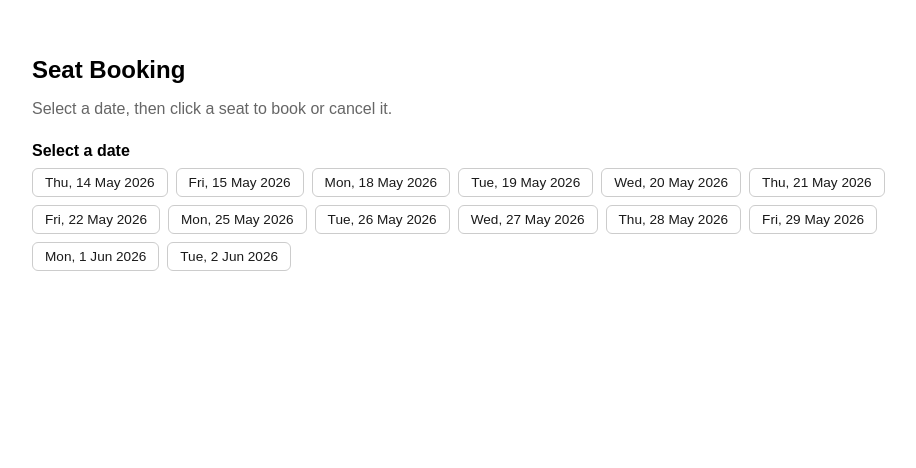
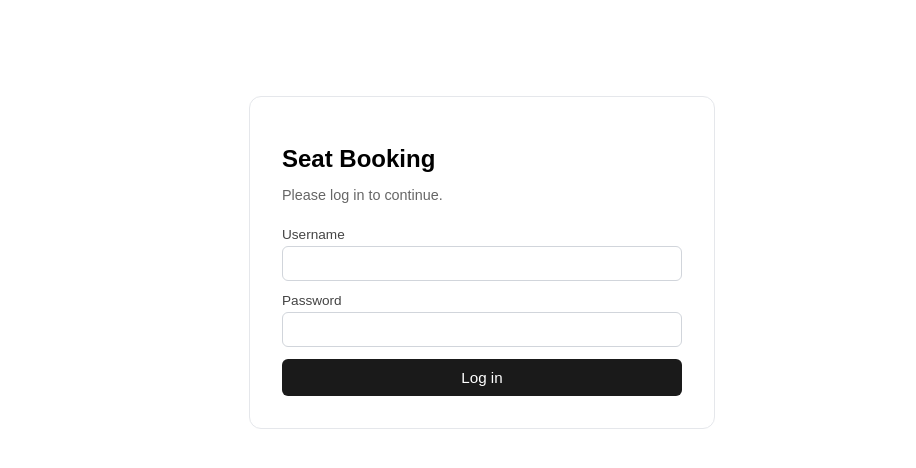
Before and after one commit to pranay-olivier/seat-booking, a Next.js app: page / in a window 1280 px wide. Shown: the top 468 px of the page, without its empty margins (158-1074 px from the left). Built offline with nearby package versions, Linux system fonts and the light colour scheme.

Commit message:
Update index.js

```diff
--- a/pages/index.js
+++ b/pages/index.js
@@ -1,10 +1,14 @@
 import { createClient } from '@supabase/supabase-js'
-import { useState } from 'react'
+import { useState, useEffect } from 'react'
 
 const supabase = createClient(
   'https://aidkjaptzbwmetjvpylg.supabase.co',
   'eyJhbGciOiJIUzI1NiIsInR5cCI6IkpXVCJ9.eyJpc3MiOiJzdXBhYmFzZSIsInJlZiI6ImFpZGtqYXB0emJ3bWV0anZweWxnIiwicm9sZSI6ImFub24iLCJpYXQiOjE3Nzg2ODU0MjYsImV4cCI6MjA5NDI2MTQyNn0.Rs4d3O001P3pPAb8qUFETcNRYijp2_8PFaZjy0kNlHs'
 )
+
+const USERS = {
+  'Dept.W': 'QMUL'
+}
 
 function getNext14Weekdays() {
   const days = []
@@ -29,11 +33,40 @@ function formatDisplay(date) {
 }
 
 export default function Home() {
+  const [loggedIn, setLoggedIn] = useState(false)
+  const [username, setUsername] = useState('')
+  const [password, setPassword] = useState('')
+  const [loginError, setLoginError] = useState('')
   const [selectedDate, setSelectedDate] = useState(null)
   const [seats, setSeats] = useState([])
   const [bookings, setBookings] = useState([])
   const [loading, setLoading] = useState(false)
   const [message, setMessage] = useState('')
+
+  useEffect(() => {
+    const saved = sessionStorage.getItem('sb_auth')
+    if (saved === 'true') setLoggedIn(true)
+  }, [])
+
+  function handleLogin() {
+    if (USERS[username] && USERS[username] === password) {
+      sessionStorage.setItem('sb_auth', 'true')
+      setLoggedIn(true)
+      setLoginError('')
+    } else {
+      setLoginError('Incorrect username or password.')
+    }
+  }
+
+  function handleLogout() {
+    sessionStorage.removeItem('sb_auth')
+    setLoggedIn(false)
+    setUsername('')
+    setPassword('')
+    setSelectedDate(null)
+    setSeats([])
+    setBookings([])
+  }
 
   const weekdays = getNext14Weekdays()
 
@@ -90,9 +123,52 @@ export default function Home() {
 
   const floors = ['1', '2', '3']
 
+  if (!loggedIn) {
+    return (
+      <div style={{ fontFamily: 'sans-serif', maxWidth: 400, margin: '6rem auto', padding: '2rem', border: '1px solid #e5e7eb', borderRadius: 12 }}>
+        <h1 style={{ fontSize: '1.5rem', marginBottom: '0.25rem' }}>Seat Booking</h1>
+        <p style={{ color: '#666', marginBottom: '1.5rem', fontSize: '0.9rem' }}>Please log in to continue.</p>
+
+        <label style={{ display: 'block', fontSize: '0.85rem', marginBottom: 4, color: '#444' }}>Username</label>
+        <input
+          type="text"
+          value={username}
+          onChange={e => setUsername(e.target.value)}
+          onKeyDown={e => e.key === 'Enter' && handleLogin()}
+          style={{ width: '100%', padding: '8px 10px', borderRadius: 6, border: '1px solid #d1d5db', marginBottom: 12, fontSize: '0.95rem', boxSizing: 'border-box' }}
+        />
+
+        <label style={{ display: 'block', fontSize: '0.85rem', marginBottom: 4, color: '#444' }}>Password</label>
+        <input
+          type="password"
+          value={password}
+          onChange={e => setPassword(e.target.value)}
+          onKeyDown={e => e.key === 'Enter' && handleLogin()}
+          style={{ width: '100%', padding: '8px 10px', borderRadius: 6, border: '1px solid #d1d5db', marginBottom: 12, fontSize: '0.95rem', boxSizing: 'border-box' }}
+        />
+
+        {loginError && (
+          <p style={{ color: '#dc2626', fontSize: '0.85rem', marginBottom: 12 }}>{loginError}</p>
+        )}
+
+        <button
+          onClick={handleLogin}
+          style={{ width: '100%', padding: '10px', borderRadius: 6, border: 'none', background: '#1a1a1a', color: '#fff', fontSize: '0.95rem', cursor: 'pointer' }}
+        >
+          Log in
+        </button>
+      </div>
+    )
+  }
+
   return (
     <div style={{ fontFamily: 'sans-serif', maxWidth: 900, margin: '0 auto', padding: '2rem 1rem' }}>
-      <h1 style={{ fontSize: '1.5rem', marginBottom: '0.25rem' }}>Seat Booking</h1>
+      <div style={{ display: 'flex', justifyContent: 'space-between', alignItems: 'center', marginBottom: '0.25rem' }}>
+        <h1 style={{ fontSize: '1.5rem' }}>Seat Booking</h1>
+        <button onClick={handleLogout} style={{ fontSize: '0.8rem', padding: '4px 10px', borderRadius: 6, border: '1px solid #ccc', background: '#fff', cursor: 'pointer', color: '#666' }}>
+          Log out
+        </button>
+      </div>
       <p style={{ color: '#666', marginBottom: '1.5rem' }}>Select a date, then click a seat to book or cancel it.</p>
 
       <h2 style={{ fontSize: '1rem', marginBottom: '0.5rem' }}>Select a date</h2>
```
